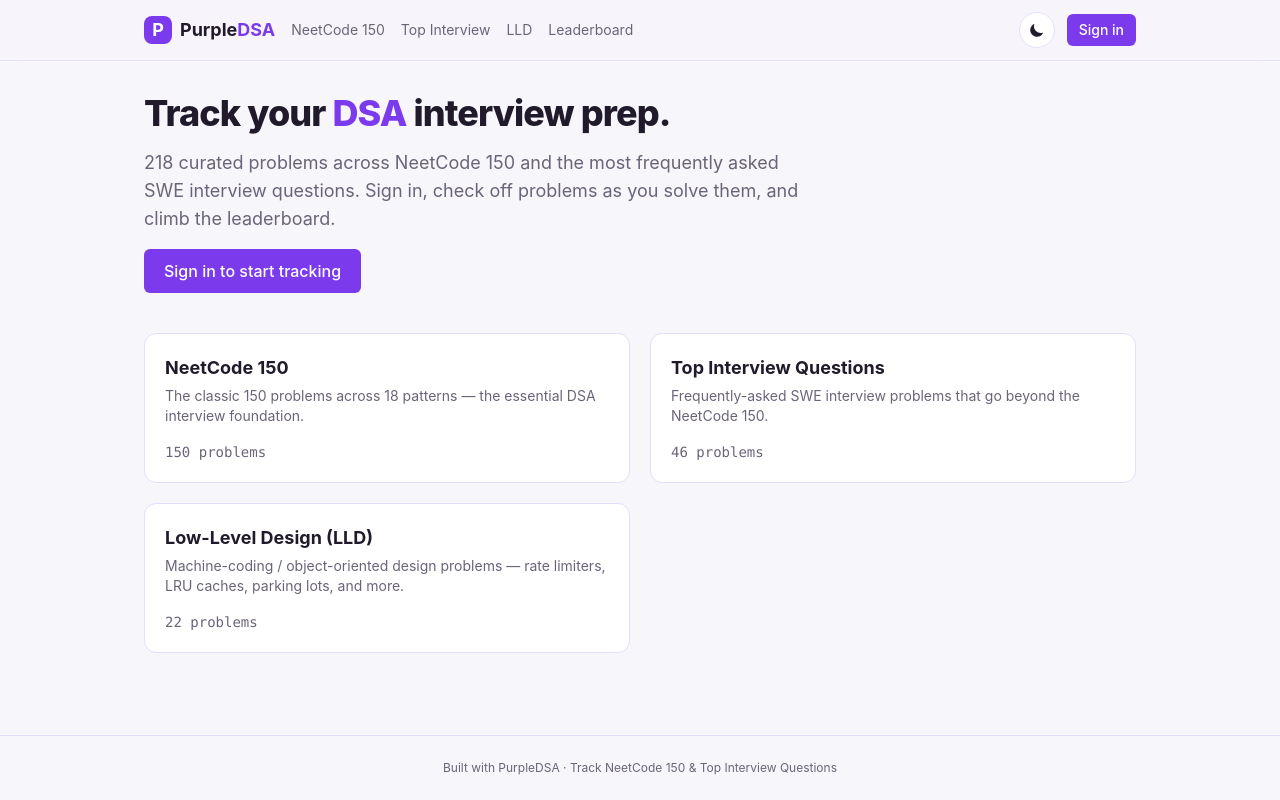
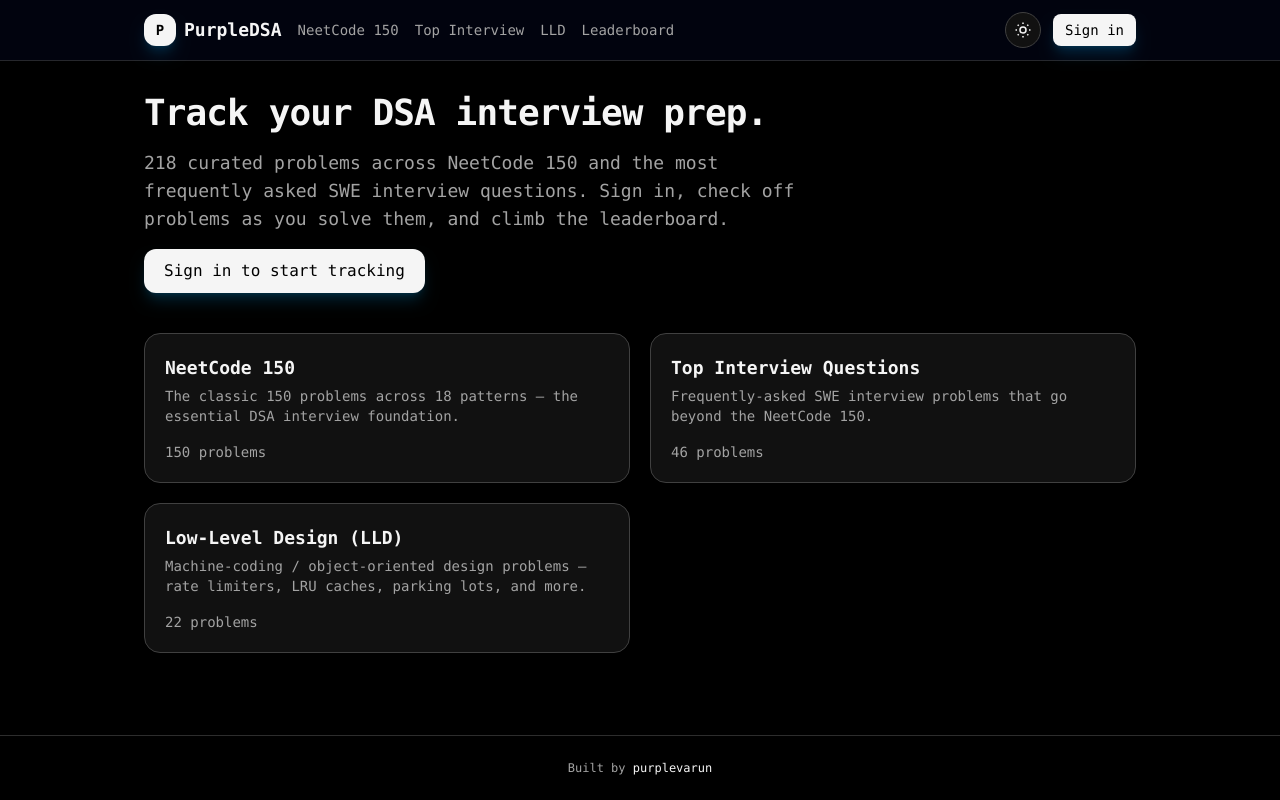
Before and after one commit to purplevarun/purpledsa, a Next.js app: page / in a window 1280 px wide. Built offline with nearby package versions, Linux system fonts and the light colour scheme; no server answers.

Commit message:
Minimal dark mono UI and app polish

```diff
--- a/src/app/globals.css
+++ b/src/app/globals.css
@@ -3,37 +3,37 @@
 @custom-variant dark (&:where(.dark, .dark *));
 
 :root {
-  --background: #f7f6fb;
-  --foreground: #201a2b;
-  --card: #ffffff;
-  --border: #e3defa;
-  --muted: #6b6478;
-  --primary: #7c3aed;
+  --background: #ffffff;
+  --foreground: #111111;
+  --card: #f5f5f5;
+  --border: #d4d4d4;
+  --muted: #525252;
+  --primary: #111111;
   --primary-foreground: #ffffff;
-  --accent: #a855f7;
-  --easy: #15803d;
-  --easy-bg: #dcfce7;
-  --medium: #b45309;
-  --medium-bg: #fef3c7;
-  --hard: #b91c1c;
-  --hard-bg: #fee2e2;
+  --accent: #111111;
+  --easy: #111111;
+  --easy-bg: #f5f5f5;
+  --medium: #525252;
+  --medium-bg: #eeeeee;
+  --hard: #111111;
+  --hard-bg: #f0f0f0;
 }
 
 .dark {
-  --background: #14101c;
-  --foreground: #ede9f7;
-  --card: #1e1829;
-  --border: #322a44;
-  --muted: #a79cc0;
-  --primary: #a855f7;
-  --primary-foreground: #14101c;
-  --accent: #c084fc;
-  --easy: #4ade80;
-  --easy-bg: #14301f;
-  --medium: #fbbf24;
-  --medium-bg: #332405;
-  --hard: #f87171;
-  --hard-bg: #3a1414;
+  --background: #000000;
+  --foreground: #f5f5f5;
+  --card: #111111;
+  --border: #404040;
+  --muted: #a3a3a3;
+  --primary: #f5f5f5;
+  --primary-foreground: #000000;
+  --accent: #f5f5f5;
+  --easy: #f5f5f5;
+  --easy-bg: #1a1a1a;
+  --medium: #d4d4d4;
+  --medium-bg: #1f1f1f;
+  --hard: #f5f5f5;
+  --hard-bg: #1b1b1b;
 }
 
 @theme inline {
@@ -51,13 +51,42 @@
   --color-medium-bg: var(--medium-bg);
   --color-hard: var(--hard);
   --color-hard-bg: var(--hard-bg);
-  --font-sans: -apple-system, BlinkMacSystemFont, "Segoe UI", Roboto, Helvetica, Arial, sans-serif;
-  --font-mono: ui-monospace, SFMono-Regular, "SF Mono", Menlo, Consolas, monospace;
+  --font-sans: "JetBrains Mono", "SFMono-Regular", "SF Mono", Consolas, "Liberation Mono", Menlo, monospace;
+  --font-mono: "JetBrains Mono", "SFMono-Regular", "SF Mono", Consolas, "Liberation Mono", Menlo, monospace;
+}
+
+html {
+  background: var(--background);
+  font-family: "JetBrains Mono", "SFMono-Regular", "SF Mono", Consolas, "Liberation Mono", Menlo, monospace;
 }
 
 body {
+  min-height: 100vh;
   background: var(--background);
   color: var(--foreground);
-  font-family: var(--font-sans);
+  font-family: "JetBrains Mono", "SFMono-Regular", "SF Mono", Consolas, "Liberation Mono", Menlo, monospace;
   transition: background-color 0.2s ease, color 0.2s ease;
 }
+
+* {
+  font-family: "JetBrains Mono", "SFMono-Regular", "SF Mono", Consolas, "Liberation Mono", Menlo, monospace;
+  user-select: none;
+}
+
+.selectable-text,
+.selectable-text * {
+  user-select: text;
+}
+
+body::before {
+  display: none;
+}
+
+.glass-panel,
+.glass-button {
+  background: var(--card);
+  border: 1px solid var(--border);
+  box-shadow: none;
+  backdrop-filter: none;
+  -webkit-backdrop-filter: none;
+}
--- a/src/app/layout.tsx
+++ b/src/app/layout.tsx
@@ -13,13 +13,13 @@
   return (
     <html lang="en" suppressHydrationWarning className="h-full antialiased">
       <body className="min-h-full flex flex-col">
-        <ThemeProvider attribute="class" defaultTheme="system" enableSystem>
+        <ThemeProvider attribute="class">
           <Navbar />
           <main className="flex-1 mx-auto w-full max-w-5xl px-4 py-8">
             {children}
           </main>
-          <footer className="border-t border-border py-6 text-center text-xs text-muted">
-            Built with PurpleDSA · Track NeetCode 150 &amp; Top Interview Questions
+          <footer className="border-t border-border/70 py-6 text-center text-xs text-muted">
+            Built by <a href="https://github.com/purplevarun" target="_blank" rel="noreferrer" className="font-medium text-foreground underline-offset-2 hover:underline">purplevarun</a>
           </footer>
         </ThemeProvider>
       </body>
--- a/src/app/page.tsx
+++ b/src/app/page.tsx
@@ -27,10 +27,10 @@
   return (
     <div className="space-y-10">
       <section className="space-y-4 text-center sm:text-left">
-        <h1 className="text-3xl sm:text-4xl font-extrabold tracking-tight">
+        <h1 className="text-3xl font-extrabold tracking-tight sm:text-4xl">
           Track your <span className="text-primary">DSA</span> interview prep.
         </h1>
-        <p className="max-w-2xl text-muted sm:text-lg mx-auto sm:mx-0">
+        <p className="mx-auto max-w-2xl text-muted sm:mx-0 sm:text-lg">
           {totalProblemCount()} curated problems across NeetCode 150 and the most
           frequently asked SWE interview questions. Sign in, check off problems as
           you solve them, and climb the leaderboard.
@@ -38,7 +38,7 @@
         {!session?.user && (
           <Link
             href="/login"
-            className="inline-block rounded-md bg-primary px-5 py-2.5 font-medium text-primary-foreground hover:opacity-90"
+            className="inline-block rounded-xl bg-primary px-5 py-2.5 font-medium text-primary-foreground shadow-lg shadow-sky-500/20 transition-opacity hover:opacity-90"
           >
             Sign in to start tracking
           </Link>
@@ -46,16 +46,16 @@
       </section>
 
       {session?.user && (
-        <section className="rounded-xl border border-border bg-card p-5">
-          <h2 className="text-sm font-semibold uppercase tracking-wide text-muted">
+        <section className="glass-panel rounded-2xl p-5">
+          <h2 className="text-sm font-semibold uppercase tracking-[0.18em] text-muted">
             Your overall progress
           </h2>
-          <p className="mt-1 text-2xl font-bold">
+          <p className="mt-2 text-2xl font-bold">
             {totalSolved} / {totalProblemCount()} solved
           </p>
-          <div className="mt-3 h-2 w-full overflow-hidden rounded-full bg-border">
+          <div className="mt-4 h-2 w-full overflow-hidden rounded-full bg-slate-800/70">
             <div
-              className="h-full rounded-full bg-gradient-to-r from-primary to-accent transition-all"
+              className="h-full rounded-full bg-gradient-to-r from-sky-400 to-cyan-300 transition-all"
               style={{
                 width: `${totalProblemCount() ? (totalSolved / totalProblemCount()) * 100 : 0}%`,
               }}
@@ -73,9 +73,9 @@
             <Link
               key={set.slug}
               href={`/sets/${set.slug}`}
-              className="group rounded-xl border border-border bg-card p-5 transition-colors hover:border-primary"
+              className="glass-panel group rounded-2xl p-5 transition-all duration-200 hover:-translate-y-0.5 hover:border-sky-300/30"
             >
-              <h3 className="text-lg font-bold group-hover:text-primary">
+              <h3 className="text-lg font-bold text-foreground group-hover:text-primary">
                 {set.title}
               </h3>
               <p className="mt-1 text-sm text-muted">{set.description}</p>
@@ -86,9 +86,9 @@
                 {session?.user && <span className="font-mono text-primary">{pct}%</span>}
               </div>
               {session?.user && (
-                <div className="mt-2 h-1.5 w-full overflow-hidden rounded-full bg-border">
+                <div className="mt-2 h-1.5 w-full overflow-hidden rounded-full bg-slate-800/70">
                   <div
-                    className="h-full rounded-full bg-primary"
+                    className="h-full rounded-full bg-gradient-to-r from-sky-400 to-cyan-300"
                     style={{ width: `${pct}%` }}
                   />
                 </div>
--- a/src/components/navbar.tsx
+++ b/src/components/navbar.tsx
@@ -6,27 +6,27 @@
   const session = await auth();
 
   return (
-    <header className="sticky top-0 z-20 border-b border-border bg-background/90 backdrop-blur">
+    <header className="sticky top-0 z-20 border-b border-border/60 bg-slate-950/60 backdrop-blur-xl">
       <div className="mx-auto flex max-w-5xl items-center gap-4 px-4 py-3">
-        <Link href="/" className="flex items-center gap-2 font-bold text-lg">
-          <span className="flex h-7 w-7 items-center justify-center rounded-lg bg-primary text-primary-foreground">
+        <Link href="/" className="flex items-center gap-2 text-lg font-bold">
+          <span className="flex h-8 w-8 items-center justify-center rounded-xl bg-primary text-sm text-primary-foreground shadow-lg shadow-sky-500/20">
             P
           </span>
           <span>
             Purple<span className="text-primary">DSA</span>
           </span>
         </Link>
-        <nav className="hidden sm:flex items-center gap-4 text-sm text-muted">
-          <Link href="/sets/neetcode-150" className="hover:text-foreground">
+        <nav className="hidden items-center gap-4 text-sm text-muted sm:flex">
+          <Link href="/sets/neetcode-150" className="transition-colors hover:text-foreground">
             NeetCode 150
           </Link>
-          <Link href="/sets/top-interview" className="hover:text-foreground">
+          <Link href="/sets/top-interview" className="transition-colors hover:text-foreground">
             Top Interview
           </Link>
-          <Link href="/sets/lld" className="hover:text-foreground">
+          <Link href="/sets/lld" className="transition-colors hover:text-foreground">
             LLD
           </Link>
-          <Link href="/leaderboard" className="hover:text-foreground">
+          <Link href="/leaderboard" className="transition-colors hover:text-foreground">
             Leaderboard
           </Link>
         </nav>
@@ -39,7 +39,7 @@
                 <img
                   src={session.user.image}
                   alt={session.user.name ?? "Profile"}
-                  className="h-8 w-8 rounded-full border border-border"
+                  className="h-8 w-8 rounded-full border border-border bg-slate-900/70"
                 />
               )}
               <form
@@ -50,7 +50,7 @@
               >
                 <button
                   type="submit"
-                  className="rounded-md border border-border px-3 py-1.5 text-sm hover:border-primary"
+                  className="glass-button rounded-lg px-3 py-1.5 text-sm text-foreground transition-colors hover:border-sky-300/30"
                 >
                   Sign out
                 </button>
@@ -59,24 +59,24 @@
           ) : (
             <Link
               href="/login"
-              className="rounded-md bg-primary px-3 py-1.5 text-sm font-medium text-primary-foreground hover:opacity-90"
+              className="rounded-lg bg-primary px-3 py-1.5 text-sm font-medium text-primary-foreground shadow-lg shadow-sky-500/20 transition-opacity hover:opacity-90"
             >
               Sign in
             </Link>
           )}
         </div>
       </div>
-      <nav className="flex sm:hidden gap-4 overflow-x-auto px-4 pb-2 text-sm text-muted">
-        <Link href="/sets/neetcode-150" className="hover:text-foreground">
+      <nav className="flex gap-4 overflow-x-auto px-4 pb-2 text-sm text-muted sm:hidden">
+        <Link href="/sets/neetcode-150" className="whitespace-nowrap hover:text-foreground">
           NeetCode 150
         </Link>
-        <Link href="/sets/top-interview" className="hover:text-foreground">
+        <Link href="/sets/top-interview" className="whitespace-nowrap hover:text-foreground">
           Top Interview
         </Link>
-        <Link href="/sets/lld" className="hover:text-foreground">
+        <Link href="/sets/lld" className="whitespace-nowrap hover:text-foreground">
           LLD
         </Link>
-        <Link href="/leaderboard" className="hover:text-foreground">
+        <Link href="/leaderboard" className="whitespace-nowrap hover:text-foreground">
           Leaderboard
         </Link>
       </nav>
--- a/src/components/theme-provider.tsx
+++ b/src/components/theme-provider.tsx
@@ -7,5 +7,9 @@
   children,
   ...props
 }: ComponentProps<typeof NextThemesProvider>) {
-  return <NextThemesProvider {...props}>{children}</NextThemesProvider>;
+  return (
+    <NextThemesProvider {...props} defaultTheme="dark" enableSystem={false}>
+      {children}
+    </NextThemesProvider>
+  );
 }
```
Also changed, not shown: src/components/problem-set-view.tsx (+33 -23 lines), 1 other file (tests, documents, lock files or other folders).
